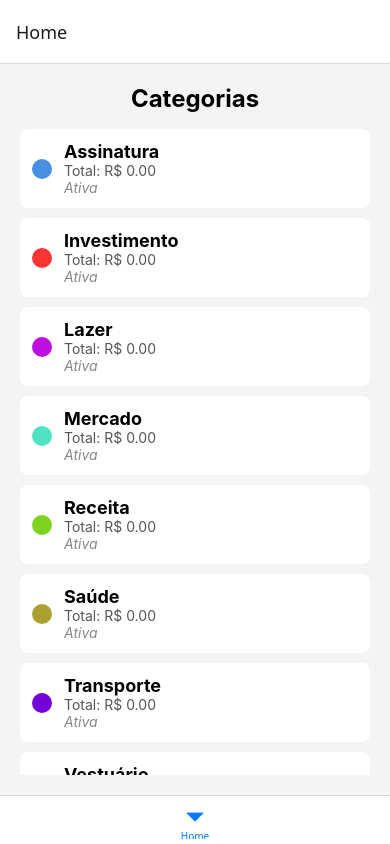
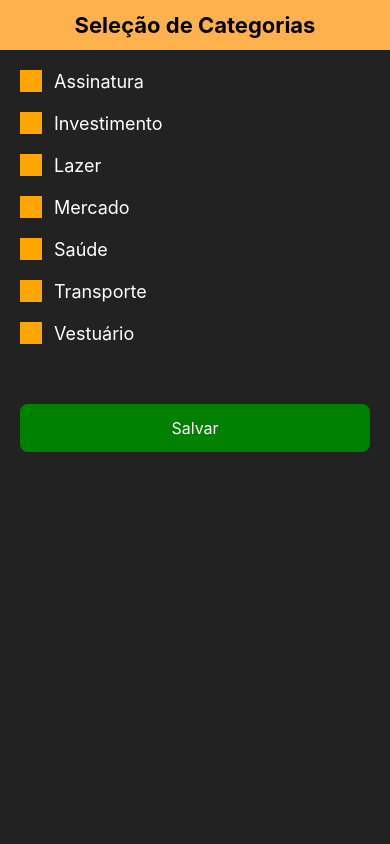
Before and after one commit to Gustavo-Enrick/edu-projeto, a React Native app: screen /SelecaoCategorias in a window 390 px wide. Built offline with nearby package versions, Linux system fonts and the light colour scheme.

Commit message:
CategoriaScreen e Seleção de Categorias, receita está fixo

```diff
--- a/App.js
+++ b/App.js
@@ -1,18 +1,47 @@
+// import React from "react";
+// import { NavigationContainer } from "@react-navigation/native";
+// import { createBottomTabNavigator } from "@react-navigation/bottom-tabs";
+// import HomeScreen from "./Screens/home/HomeScreen";
+// import { CategoriaProvider } from "./contexts/CategoriaContext";
+
+// const Tab = createBottomTabNavigator();
+
+// export default function App() {
+//   return (
+//     <CategoriaProvider>
+//       <NavigationContainer>
+//         <Tab.Navigator initialRouteName="Home">
+//           <Tab.Screen name="Home" component={HomeScreen} />
+//         </Tab.Navigator>
+//       </NavigationContainer>
+//     </CategoriaProvider>
+//   );
+// }
+
 import React from "react";
 import { NavigationContainer } from "@react-navigation/native";
-import { createBottomTabNavigator } from "@react-navigation/bottom-tabs";
-import HomeScreen from "./Screens/home/HomeScreen";
+import { createNativeStackNavigator } from "@react-navigation/native-stack";
 import { CategoriaProvider } from "./contexts/CategoriaContext";
 
-const Tab = createBottomTabNavigator();
+import CategoriasScreen from "./Screens/categoria/CategoriasScreen";
+import SelecaoCategoriasScreen from "./Screens/categoria/SelecaoCategoriasScreen";
+
+const Stack = createNativeStackNavigator();
 
 export default function App() {
   return (
     <CategoriaProvider>
       <NavigationContainer>
-        <Tab.Navigator initialRouteName="Home">
-          <Tab.Screen name="Home" component={HomeScreen} />
-        </Tab.Navigator>
+        <Stack.Navigator
+          initialRouteName="Categorias"
+          screenOptions={{ headerShown: false }}
+        >
+          <Stack.Screen name="Categorias" component={CategoriasScreen} />
+          <Stack.Screen
+            name="SelecaoCategorias"
+            component={SelecaoCategoriasScreen}
+          />
+        </Stack.Navigator>
       </NavigationContainer>
     </CategoriaProvider>
   );
--- /dev/null
+++ b/Screens/categoria/CategoriasScreen.js
@@ -0,0 +1,66 @@
+import React, { useContext } from "react";
+import {
+  View,
+  Text,
+  TouchableOpacity,
+  ScrollView,
+  StyleSheet,
+} from "react-native";
+import { useNavigation } from "@react-navigation/native";
+import { CategoriaContext } from "../../contexts/CategoriaContext";
+
+export default function CategoriasScreen() {
+  const navigation = useNavigation();
+  const { categorias } = useContext(CategoriaContext);
+
+  const categoriasAtivas = categorias.filter((cat) => cat.ativo);
+
+  return (
+    <View style={styles.container}>
+      <Text style={styles.titulo}>Categorias</Text>
+      <ScrollView contentContainerStyle={styles.scroll}>
+        {categoriasAtivas.map((cat) => (
+          <View
+            key={cat.categoria}
+            style={[styles.card, { backgroundColor: cat.cor }]}
+          >
+            <Text style={styles.nome}>{cat.categoria}</Text>
+            <Text style={styles.valor}>R$ {cat.valorTotal.toFixed(2)}</Text>
+          </View>
+        ))}
+      </ScrollView>
+      <TouchableOpacity
+        style={styles.botao}
+        onPress={() => navigation.navigate("SelecaoCategorias")}
+      >
+        <Text style={styles.mais}>+</Text>
+      </TouchableOpacity>
+    </View>
+  );
+}
+
+const styles = StyleSheet.create({
+  container: { flex: 1, backgroundColor: "#222" },
+  titulo: {
+    backgroundColor: "#FFB14D",
+    textAlign: "center",
+    fontSize: 22,
+    padding: 12,
+    fontWeight: "bold",
+  },
+  scroll: { padding: 16, gap: 16 },
+  card: { borderRadius: 10, padding: 20, alignItems: "center" },
+  nome: { color: "#fff", fontSize: 16, fontWeight: "bold" },
+  valor: { color: "#fff", fontSize: 20 },
+  botao: {
+    backgroundColor: "#FFA500",
+    borderRadius: 30,
+    width: 50,
+    height: 50,
+    alignSelf: "center",
+    justifyContent: "center",
+    alignItems: "center",
+    margin: 20,
+  },
+  mais: { fontSize: 28, color: "#000" },
+});
--- /dev/null
+++ b/Screens/categoria/SelecaoCategoriasScreen.js
@@ -0,0 +1,75 @@
+import React, { useContext } from "react";
+import { View, Text, TouchableOpacity, StyleSheet } from "react-native";
+import { useNavigation } from "@react-navigation/native";
+import { CategoriaContext } from "../../contexts/CategoriaContext";
+
+export default function SelecaoCategoriasScreen() {
+  const navigation = useNavigation();
+  const { categorias, atualizarCategoria } = useContext(CategoriaContext);
+
+  const alternarAtivo = (nome) => {
+    const categoria = categorias.find((c) => c.categoria === nome);
+    atualizarCategoria(nome, { ativo: !categoria.ativo });
+  };
+
+  const salvar = () => {
+    navigation.goBack();
+  };
+
+  return (
+    <View style={styles.container}>
+      <Text style={styles.titulo}>Seleção de Categorias</Text>
+      <View style={styles.lista}>
+        {categorias
+          .filter((cat) => cat.categoria !== "Receita")
+          .map((cat) => (
+            <TouchableOpacity
+              key={cat.categoria}
+              style={styles.item}
+              onPress={() => alternarAtivo(cat.categoria)}
+            >
+              <View
+                style={[styles.checkbox, cat.ativo && styles.checkboxMarcado]}
+              />
+              <Text style={styles.nome}>{cat.categoria}</Text>
+            </TouchableOpacity>
+          ))}
+      </View>
+      <TouchableOpacity style={styles.botaoSalvar} onPress={salvar}>
+        <Text style={styles.textoSalvar}>Salvar</Text>
+      </TouchableOpacity>
+    </View>
+  );
+}
+
+const styles = StyleSheet.create({
+  container: { flex: 1, backgroundColor: "#222" },
+  titulo: {
+    backgroundColor: "#FFB14D",
+    textAlign: "center",
+    fontSize: 22,
+    padding: 12,
+    fontWeight: "bold",
+  },
+  lista: { padding: 20 },
+  item: { flexDirection: "row", alignItems: "center", marginBottom: 20 },
+  checkbox: {
+    width: 22,
+    height: 22,
+    borderWidth: 2,
+    borderColor: "#FFA500",
+    marginRight: 12,
+  },
+  checkboxMarcado: {
+    backgroundColor: "#FFA500",
+  },
+  nome: { color: "#fff", fontSize: 18 },
+  botaoSalvar: {
+    backgroundColor: "green",
+    margin: 20,
+    padding: 14,
+    borderRadius: 8,
+    alignItems: "center",
+  },
+  textoSalvar: { color: "#fff", fontSize: 16 },
+});
--- a/contexts/CategoriaContext.js
+++ b/contexts/CategoriaContext.js
@@ -17,7 +17,7 @@ export const CategoriaProvider = ({ children }) => {
     { categoria: "Vestuário", cor: "#4B1212", valorTotal: 0, ativo: true },
   ];
 
-  // Carrega do AsyncStorage ao iniciar
+  //Carrega do AsyncStorage ao iniciar
   useEffect(() => {
     const carregarCategorias = async () => {
       const json = await AsyncStorage.getItem("@categorias");
@@ -40,7 +40,7 @@ export const CategoriaProvider = ({ children }) => {
     carregarCategorias();
   }, []);
 
-  // Salva no AsyncStorage toda vez que as categorias mudarem
+  //Salva no AsyncStorage toda vez que as categorias mudarem
   useEffect(() => {
     const salvarCategorias = async () => {
       try {
@@ -56,9 +56,13 @@ export const CategoriaProvider = ({ children }) => {
 
   const atualizarCategoria = (nome, novosDados) => {
     setCategorias((prev) =>
-      prev.map((cat) =>
-        cat.categoria === nome ? { ...cat, ...novosDados } : cat
-      )
+      prev.map((cat) => {
+        if (cat.categoria === "Receita") {
+          return { ...cat, ativo: true };
+        }
+
+        return cat.categoria === nome ? { ...cat, ...novosDados } : cat;
+      })
     );
   };
 
--- a/package.json
+++ b/package.json
@@ -13,6 +13,7 @@
     "@react-native-async-storage/async-storage": "2.1.2",
     "@react-navigation/bottom-tabs": "^7.3.11",
     "@react-navigation/native": "^7.1.7",
+    "@react-navigation/native-stack": "^7.3.12",
     "expo": "~53.0.7",
     "expo-linear-gradient": "~14.1.4",
     "expo-status-bar": "~2.2.3",
```
Also changed, not shown: 1 other file (tests, documents, lock files or other folders).
